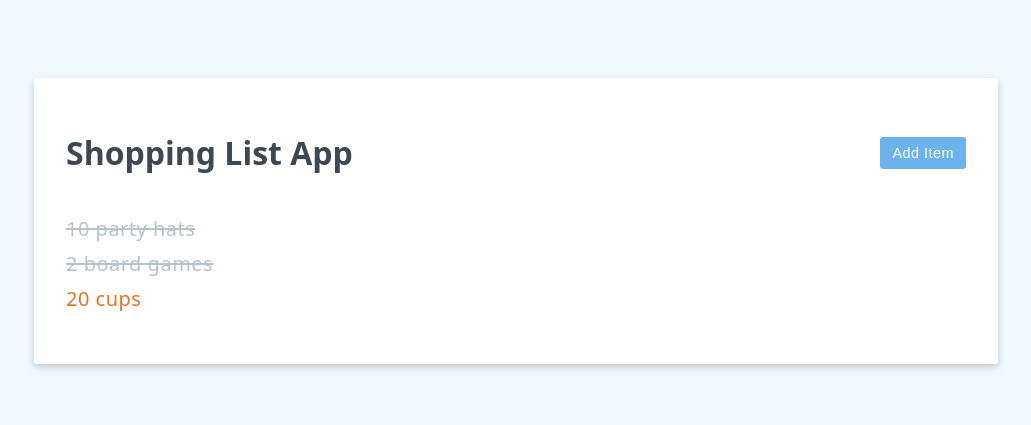
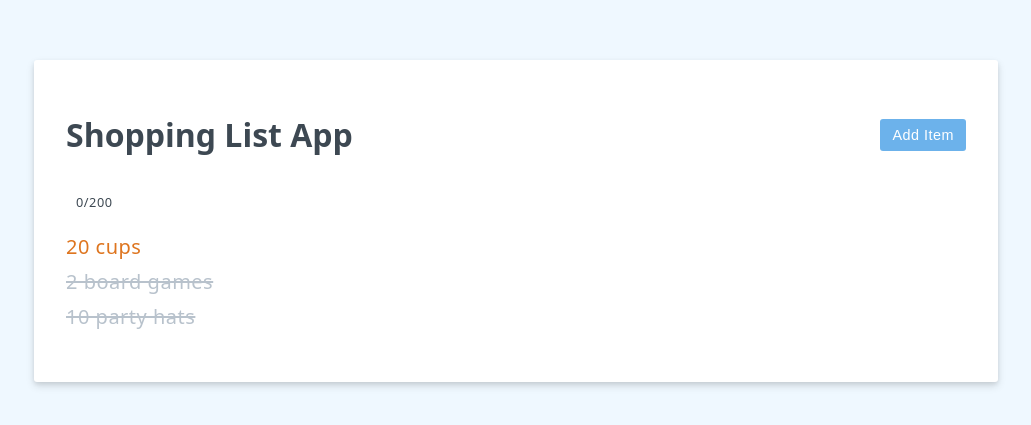
Before and after one commit to hnnhack/shopping-list-with-vue, a Vue app: page / in a window 1280 px wide. Shown: the part 179-604 px from the top of the page, without its empty margins (124-1155 px from the left). Built offline with nearby package versions, Linux system fonts and the light colour scheme.

Commit message:
computed property

```diff
--- a/src/App.vue
+++ b/src/App.vue
@@ -1,7 +1,8 @@
 <script setup>
-import { ref } from 'vue'
+import { ref, computed } from 'vue'
 
 const header = ref('Shopping List App')
+const characterCount = computed(() => newItem.value.length)
 const editing = ref(false)
 const items = ref([
 {
@@ -23,6 +24,7 @@ const items = ref([
   highPriority: true
 }
 ])
+const reversedItems = computed(() => [...items.value].reverse())
 const newItem = ref('')
 const newItemHighPriority = ref(false)
 const saveItem = () => {
@@ -70,9 +72,10 @@ const togglePurchased = (item) =>{
       class="btn btn-primary"
     >Save Item</button>
   </form>
+  <p class="counter">{{characterCount}}/200</p>
   <ul>
     <li
-      v-for="item in items"
+      v-for="item in reversedItems"
       @click="togglePurchased(item)"
       :key="item.id"
       class="static-class"
--- a/src/main.css
+++ b/src/main.css
@@ -112,6 +112,8 @@ li input {
   font-size: 0.9rem;
   letter-spacing: 0.5px;
   transition: all 0.1s ease-in;
+  background: #f32404;
+  color: #fff;
 }
 
 .btn[disabled] {
```
Lines whose indentation alone changed are shown as unchanged.
